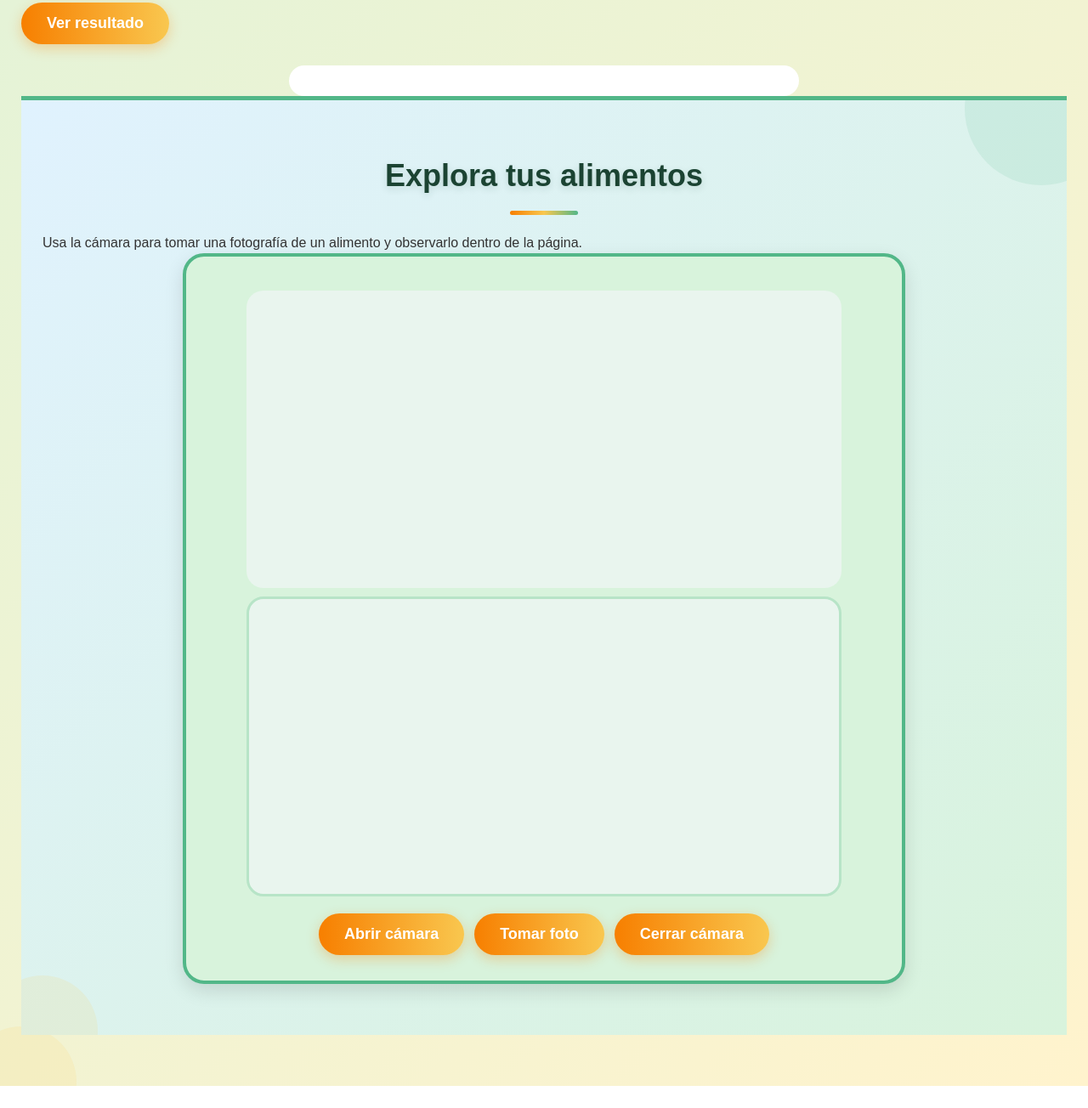
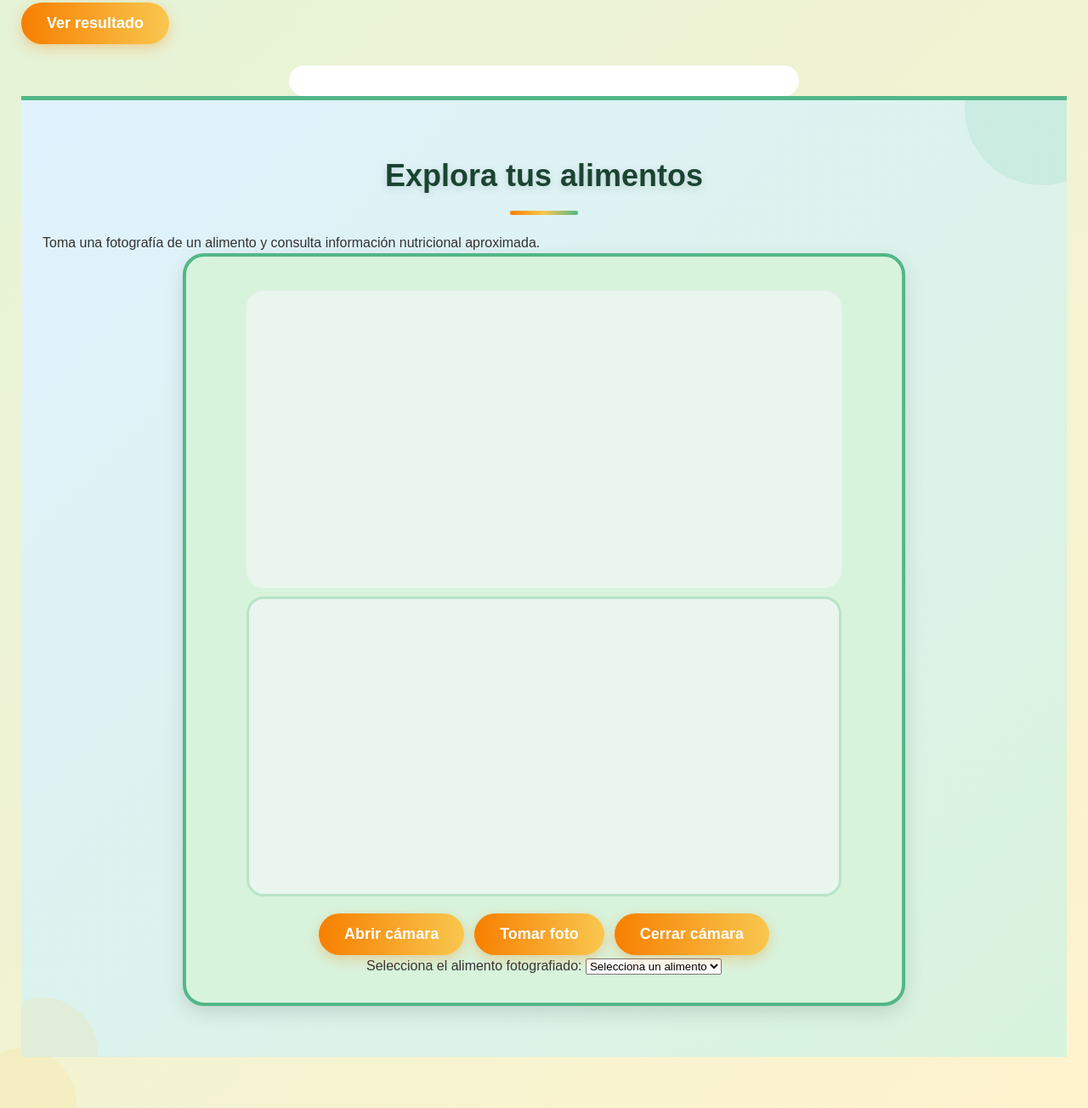
Before and after one commit to jhennyhuacara28-ux/buena-alimentacion, a plain HTML site: page index.html in a window 1280 px wide. Shown: the part 7749-9053 px from the top of the page at 85% size. Before the commit the page ends 9027 px from the top, so only its background shows below. Drawn offline with Linux system fonts and the light colour scheme.

Commit message:
Update index.html

```diff
--- a/index.html
+++ b/index.html
@@ -889,12 +889,10 @@
                 <!-- CÁMARA PARA ALIMENTOS -->
 
     <section class="camara-seccion" id="camara-alimentos">
-
     <h2>Explora tus alimentos</h2>
 
     <p>
-            Usa la cámara para tomar una fotografía de un alimento
-            y observarlo dentro de la página.
+        Toma una fotografía de un alimento y consulta información nutricional aproximada.
     </p>
 
     <div class="camara-contenedor">
@@ -904,23 +902,32 @@
         <canvas id="foto-alimento"></canvas>
 
         <div class="botones-camara">
+            <button class="boton" onclick="iniciarCamara()">Abrir cámara</button>
+            <button class="boton" onclick="tomarFoto()">Tomar foto</button>
+            <button class="boton" onclick="cerrarCamara()">Cerrar cámara</button>
+        </div>
 
-                <button class="boton" onclick="iniciarCamara()">
-                    Abrir cámara
-                </button>
+        <div class="informacion-alimento">
 
-                <button class="boton" onclick="tomarFoto()">
-                    Tomar foto
-                </button>
+            <label for="alimento">Selecciona el alimento fotografiado:</label>
 
-                <button class="boton" onclick="cerrarCamara()">
-                    Cerrar cámara
-                </button>
+            <select id="alimento" onchange="mostrarInformacionAlimento()">
+                <option value="">Selecciona un alimento</option>
+                <option value="manzana">Manzana</option>
+                <option value="platano">Plátano</option>
+                <option value="huevo">Huevo</option>
+                <option value="pollo">Pollo</option>
+                <option value="arroz">Arroz</option>
+                <option value="avena">Avena</option>
+                <option value="leche">Leche</option>
+                <option value="verduras">Verduras</option>
+            </select>
+
+            <div id="resultado-alimento"></div>
 
         </div>
 
     </div>
-
     </section>
         <!-- SCRIPTS -->
 
```
Lines whose indentation alone changed are shown as unchanged.
